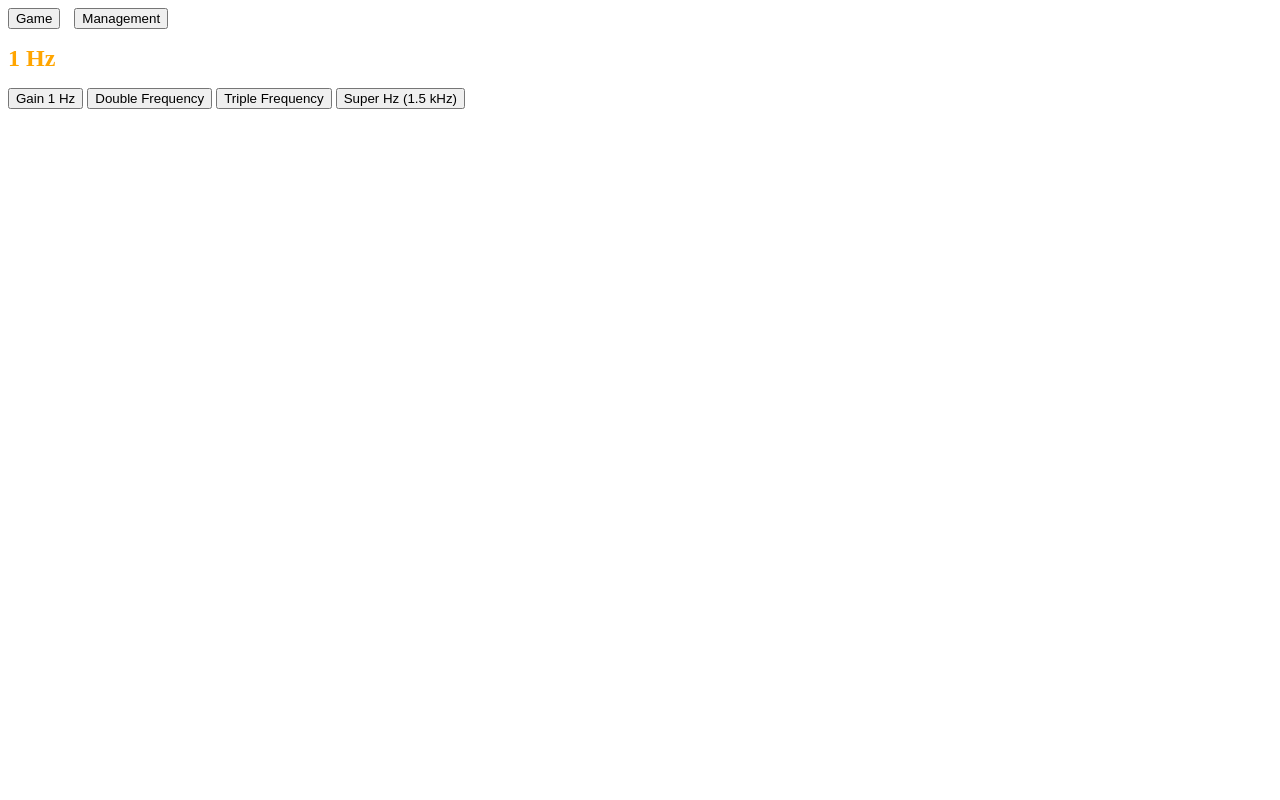
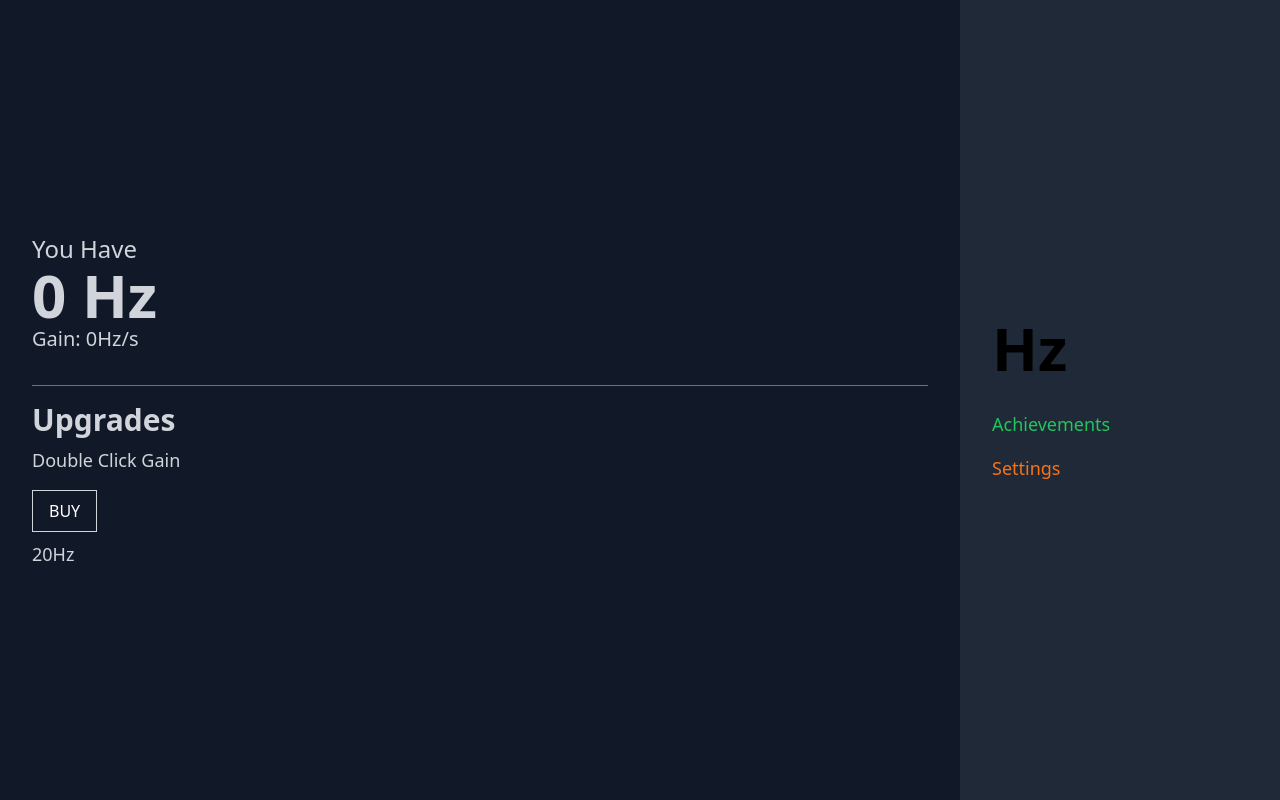
Before and after one commit to princej69/frequency-incremental, a plain HTML site: page index.html in a window 1280 px wide. Drawn offline with nearby package versions, Linux system fonts and the light colour scheme.

Commit message:
hooray a redesign

```diff
--- a/index.html
+++ b/index.html
@@ -1,127 +1,28 @@
-<!DOCTYPE html>
 <html>
 <head>
-  <title>Game Upgrade</title>
-  <style>
-    .heading {
-      font-size: 24px;
-      font-weight: bold;
-      color: orange;
-    }
-
-    .tab {
-      display: none;
-    }
-
-    .tab.active {
-      display: block;
-    }
-
-    .tab-buttons {
-      margin-bottom: 10px;
-    }
-
-    .tab-buttons button {
-      margin-right: 10px;
-    }
-  </style>
+    <script src="https://cdn.tailwindcss.com"></script>
+    <link rel="stylesheet" href="https://cdnjs.cloudflare.com/ajax/libs/font-awesome/5.15.3/css/all.min.css">
 </head>
-<body>
-  <div class="tab-buttons">
-    <button onclick="changeTab(0)" class="active">Game</button>
-    <button onclick="changeTab(1)">Management</button>
-  </div>
-
-  <div class="tab active">
-    <h1 class="heading"><span id="frequency">1</span> Hz</h1>
-    <button onclick="increaseFrequency()">Gain 1 Hz</button>
-    <button onclick="doubleFrequency()">Double Frequency</button>
-    <button onclick="tripleFrequency()">Triple Frequency</button>
-    <button onclick="superHz()">Super Hz (1.5 kHz)</button>
-  </div>
-
-  <div class="tab">
-    <h2>Management</h2>
-    <button onclick="kHz()">kHz</button>
-    <button onclick="MHz()">MHz</button>
-    <button onclick="GHz()">GHz</button>
-  </div>
-
-  <script>
-    var baseFrequency = 1; // Initial frequency before any upgrades
-    var boostFactor = 1.3; // Boost factor for Super Hz
-
-    function increaseFrequency() {
-      var frequencyElement = document.getElementById("frequency");
-      var currentFrequency = parseInt(frequencyElement.innerText);
-      frequencyElement.innerText = currentFrequency + 1;
-    }
-
-    function doubleFrequency() {
-      var frequencyElement = document.getElementById("frequency");
-      var currentFrequency = parseInt(frequencyElement.innerText);
-      frequencyElement.innerText = currentFrequency * 2;
-    }
-
-    function tripleFrequency() {
-      var frequencyElement = document.getElementById("frequency");
-      var currentFrequency = parseInt(frequencyElement.innerText);
-      frequencyElement.innerText = currentFrequency * 3;
-    }
-
-    function superHz() {
-      var frequencyElement = document.getElementById("frequency");
-      var currentFrequency = parseInt(frequencyElement.innerText);
-      if (currentFrequency >= 1500) {
-        frequencyElement.innerText = "Super Hz!";
-        applyBoost();
-        resetUpgrades();
-      } else {
-        alert("Upgrade requires 1.5 kHz or more!");
-      }
-    }
-
-    function applyBoost() {
-      var frequencyElement = document.getElementById("frequency");
-      var currentFrequency = parseInt(frequencyElement.innerText);
-      frequencyElement.innerText = Math.round(currentFrequency * boostFactor);
-    }
-
-    function resetUpgrades() {
-      var frequencyElement = document.getElementById("frequency");
-      frequencyElement.innerText = baseFrequency;
-    }
-
-    function kHz() {
-      var frequencyElement = document.getElementById("frequency");
-      var currentFrequency = parseInt(frequencyElement.innerText);
-      frequencyElement.innerText = currentFrequency / 1000 + " kHz";
-    }
-
-    function MHz() {
-      var frequencyElement = document.getElementById("frequency");
-      var currentFrequency = parseInt(frequencyElement.innerText);
-      frequencyElement.innerText = currentFrequency / 1000000 + " MHz";
-    }
-
-    function GHz() {
-      var frequencyElement = document.getElementById("frequency");
-      var currentFrequency = parseInt(frequencyElement.innerText);
-      frequencyElement.innerText = currentFrequency / 1000000000 + " GHz";
-    }
-
-    function changeTab(tabIndex) {
-      var tabs = document.getElementsByClassName("tab");
-      var tabButtons = document.getElementsByClassName("tab-buttons")[0].getElementsByTagName("button");
-
-      for (var i = 0; i < tabs.length; i++) {
-        tabs[i].classList.remove("active");
-        tabButtons[i].classList.remove("active");
-      }
-
-      tabs[tabIndex].classList.add("active");
-      tabButtons[tabIndex].classList.add("active");
-    }
-  </script>
+<body class="bg-gray-900 text-gray-300 font-sans h-screen">
+    <div class="flex h-full">
+        <div class="flex-1 p-8 flex flex-col justify-center">
+            <div class="text-2xl">You Have</div>
+            <div class="text-6xl font-bold">0 Hz</div>
+            <div class="text-xl">Gain: 0Hz/s</div>
+            <div class="mt-8 border-t border-gray-500 pt-4">
+                <div class="text-3xl font-bold">Upgrades</div>
+                <div class="text-lg mt-2">Double Click Gain</div>
+                <button class="mt-4 px-4 py-2 border border-gray-300 text-white">BUY</button>
+                <div class="text-lg mt-2">20Hz</div>
+            </div>
+        </div>
+        <div class="w-1/4 bg-gray-800 p-8 flex flex-col justify-center">
+            <div class="text-6xl font-bold text-black">Hz</div>
+            <div class="mt-8">
+                <div class="text-lg text-green-500">Achievements</div>
+                <div class="mt-4 text-lg text-orange-500">Settings</div>
+            </div>
+        </div>
+    </div>
 </body>
 </html>
```
